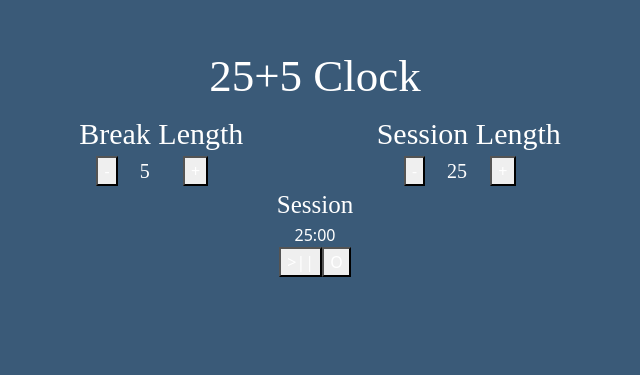
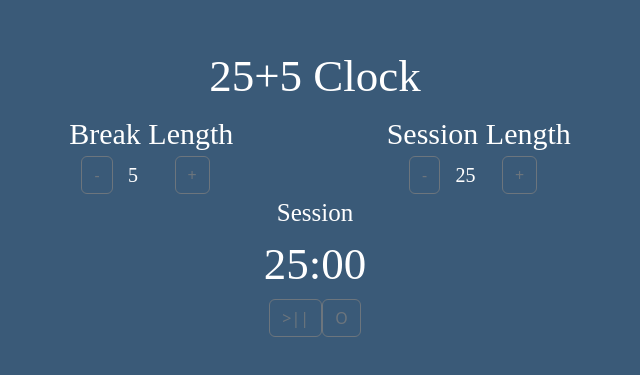
Before and after one commit to AndersonDGueC/clock_25-5, a React (Create React App) app: page / in a window 1280 px wide. Shown: the part 133-508 px from the top of the page, without its empty margins (325-965 px from the left). Built offline with nearby package versions, Linux system fonts and the light colour scheme.

Commit message:
proyect pandoro-clock done :D

```diff
--- a/src/components/ButtonChron.js
+++ b/src/components/ButtonChron.js
@@ -1,7 +1,7 @@
 const ButtonChron=({name,type,push})=>{
 		return(
 	<div>
-	<button id={name} onClick={push}>{type}</button>
+	<button className="btn btn-outline-secondary" id={name} onClick={push}>{type}</button>
 	</div>
 	)
 }
--- a/src/components/ContainerChron.js
+++ b/src/components/ContainerChron.js
@@ -167,6 +167,7 @@
         />
 	</div>
 	<div className='d-flex justify-content-center align-items-center'>
+
 	<ButtonChron name={'start_stop'} type={'>||'} push={startStopClick}/>
 	<ButtonChron name={'reset'} type={'O'} push={resetClick} />
 	</div>
--- a/src/style/clock_25_5.css
+++ b/src/style/clock_25_5.css
@@ -24,4 +24,8 @@
   font-size: 20px;
   font-family: cursive; }
 
+#time-left {
+  font-size: 45px;
+  font-family: cursive; }
+
 /*# sourceMappingURL=clock_25_5.css.map */
--- a/src/style/clock_25_5.scss
+++ b/src/style/clock_25_5.scss
@@ -28,3 +28,8 @@
     font-size: 20px;
     font-family: cursive;
 }
+
+#time-left{
+    font-size: 45px;
+    font-family: cursive;
+}
```
Also changed, not shown: 2 other files (tests, documents, lock files or other folders).
